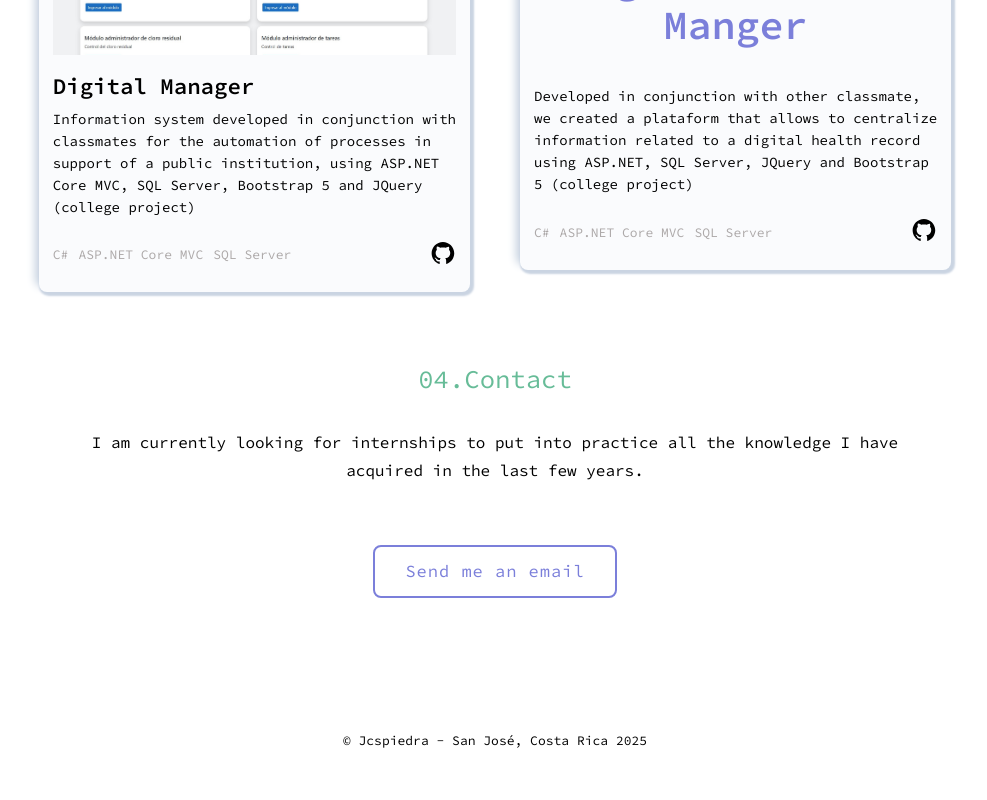
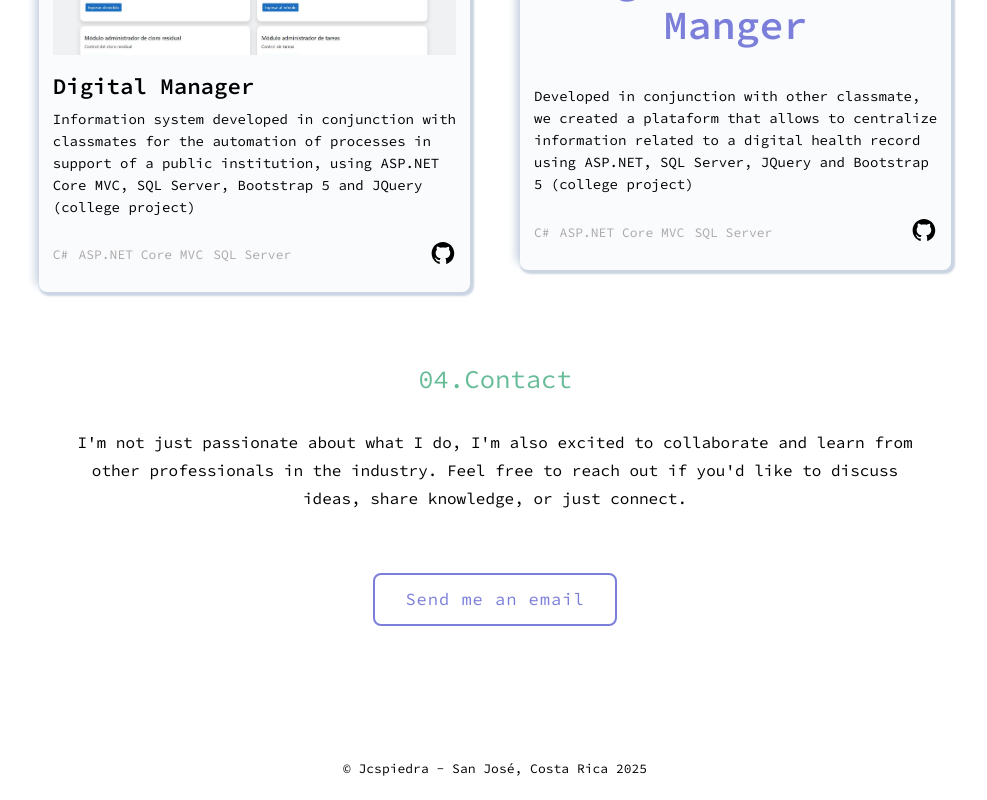
Before and after one commit to spiedra/my-portfolio-website, a Next.js app: page / in a window 1280 px wide. Shown: the part 3540-4340 px from the top of the page, without its empty margins (145-1132 px from the left). Before the commit the page ends 4312 px from the top, so only its background shows below. Built offline with nearby package versions, Linux system fonts and the light colour scheme.

Commit message:
feat: update contact section

```diff
--- a/src/components/ContactSection.js
+++ b/src/components/ContactSection.js
@@ -54,8 +54,10 @@ const ContactSection = () => {
     <Container id="contact">
       <Title>04.Contact</Title>
       <Description>
-        I am currently looking for internships to put into practice all the
-        knowledge I have acquired in the last few years.
+      I&apos;m not just passionate about what I do, I&apos;m also excited to
+        collaborate and learn from other professionals in the industry. Feel
+        free to reach out if you&apos;d like to discuss ideas, share knowledge,
+        or just connect.
       </Description>
       <ContactMeBtn href="mailto:jcspiedra@gmail.com">
         Send me an email
--- a/src/components/SkillsSection.js
+++ b/src/components/SkillsSection.js
@@ -8,7 +8,6 @@ import SvgCplusplus from "./SvgComponents/SvgCplusplus";
 import SvgCsharp from "./SvgComponents/SvgCsharp";
 import SvgJava from "./SvgComponents/SvgJava";
 import SvgGit from "./SvgComponents/SvgGit";
-import SvgReact from "./SvgComponents/SvgReact";
 import SvgNode from "./SvgComponents/SvgNode";
 import SvgPython from "./SvgComponents/SvgPython";
 import SvgC from "./SvgComponents/SvgC";
```
